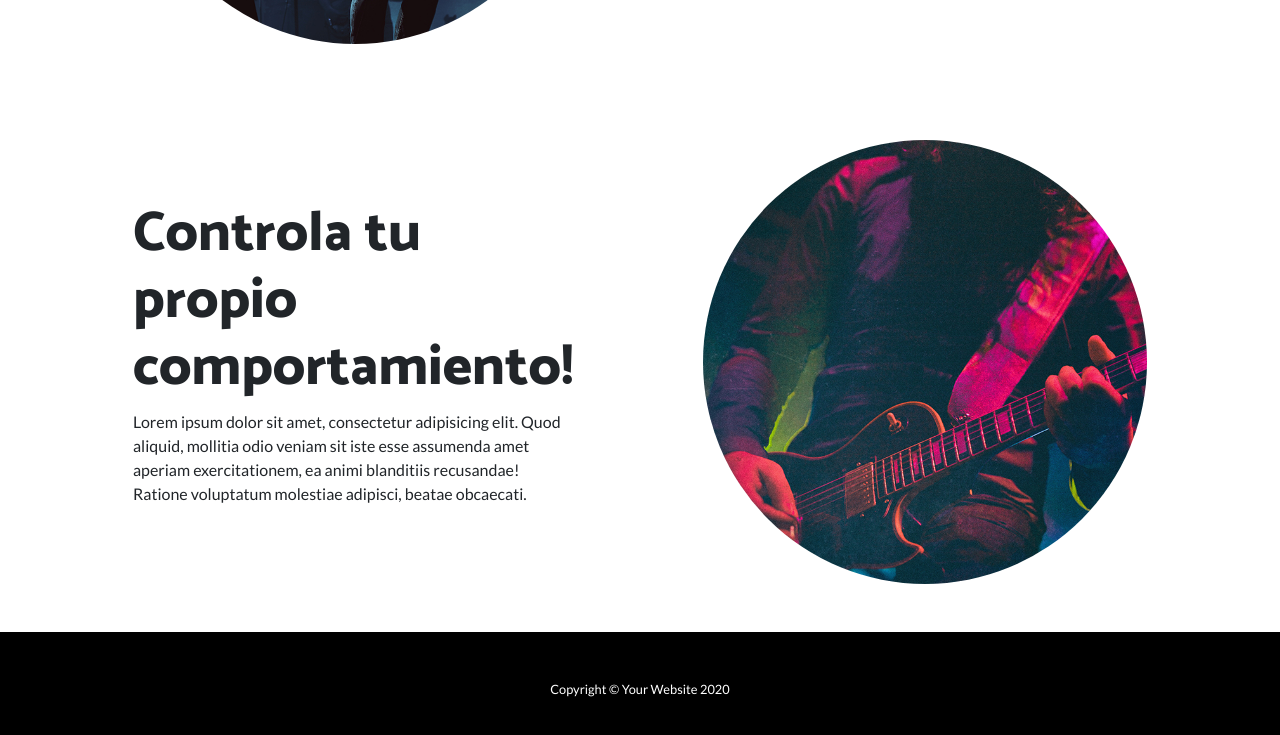
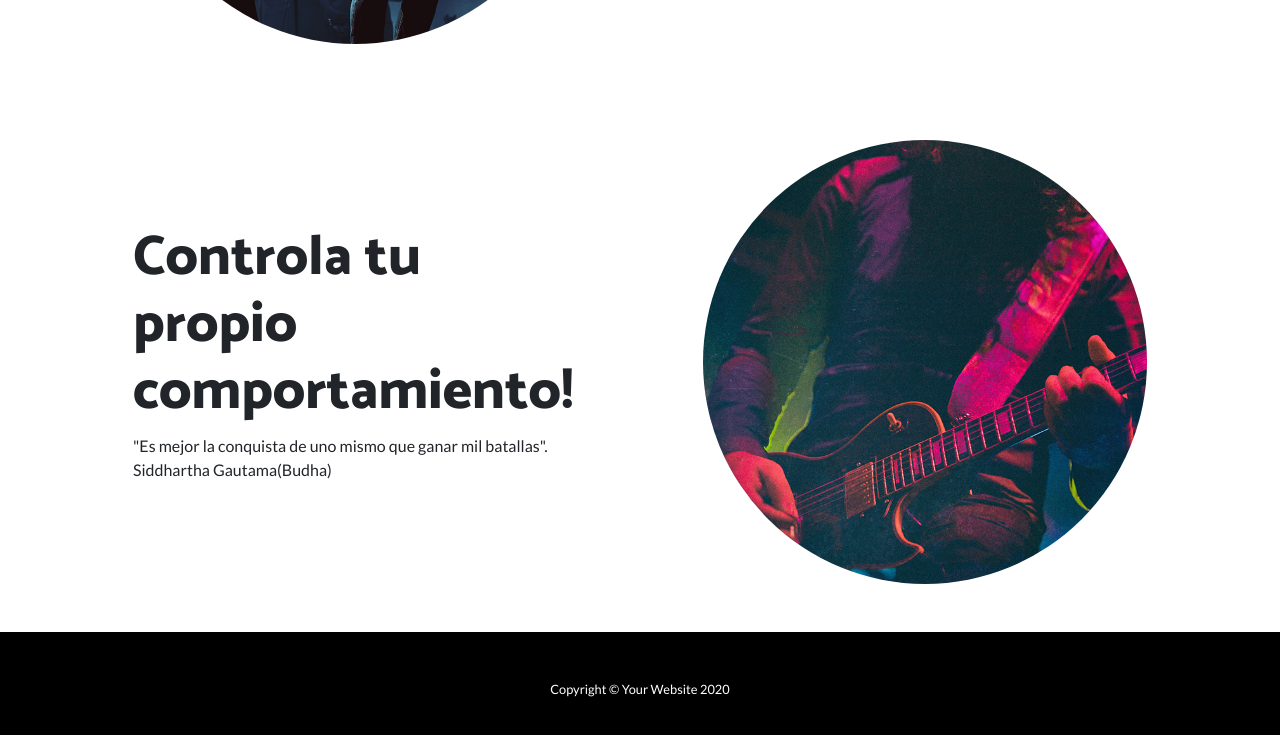
Before and after one commit to elber01/4acuerdos, a website: page index.html in a window 1280 px wide. Shown: the part 1867-2602 px from the top of the page. Drawn offline with Linux system fonts and the light colour scheme.

Commit message:
Update index.html

```diff
--- a/index.html
+++ b/index.html
@@ -86,7 +86,7 @@
         <div class="col-lg-6 order-lg-1">
           <div class="p-5">
             <h2 class="display-4">Controla tu propio comportamiento!</h2>
-            <p>Lorem ipsum dolor sit amet, consectetur adipisicing elit. Quod aliquid, mollitia odio veniam sit iste esse assumenda amet aperiam exercitationem, ea animi blanditiis recusandae! Ratione voluptatum molestiae adipisci, beatae obcaecati.</p>
+            <p> "Es mejor la conquista de uno mismo que ganar mil batallas". Siddhartha Gautama(Budha)</p>
           </div>
         </div>
       </div>
```
